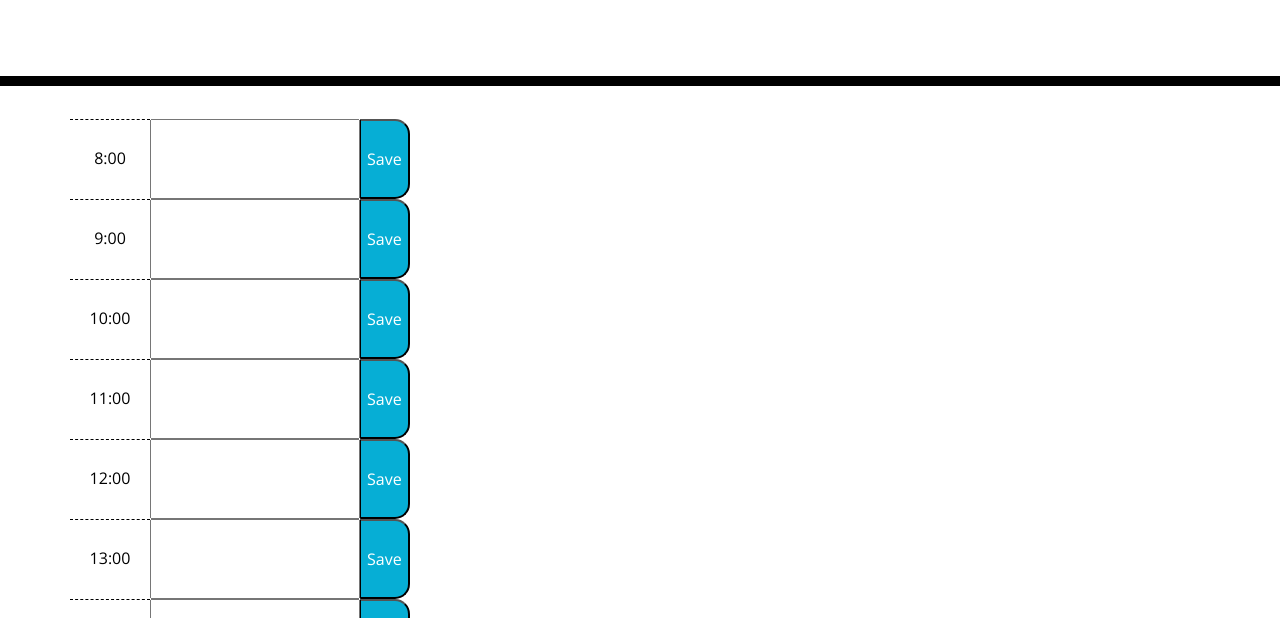
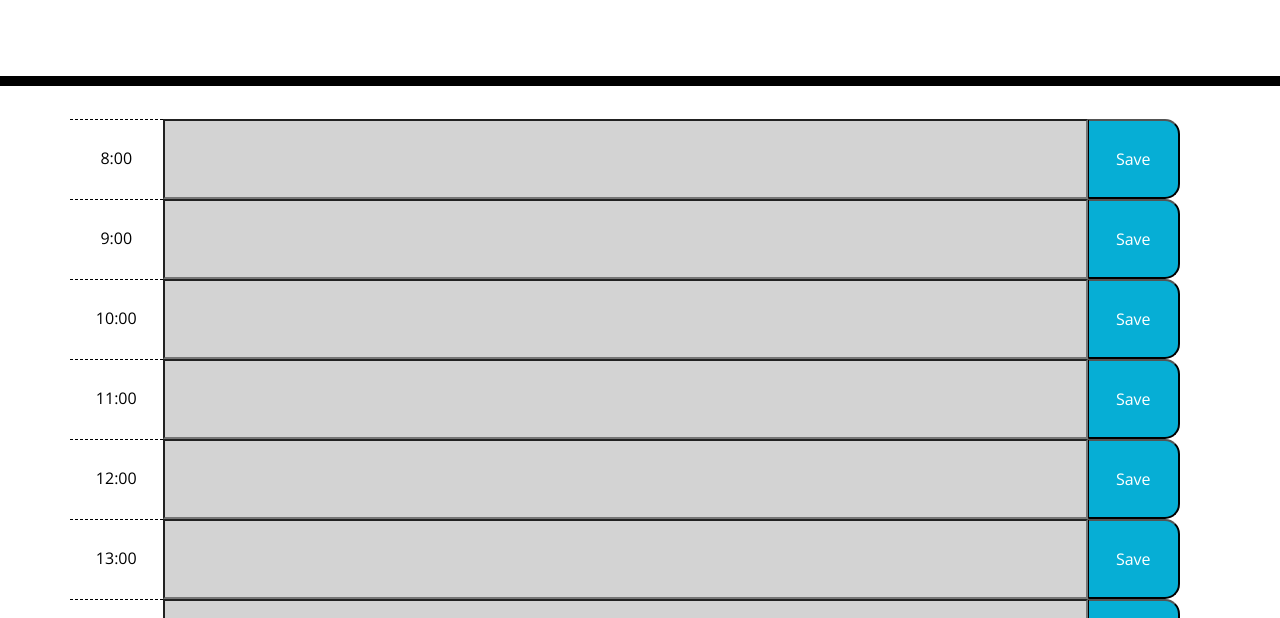
Before and after one commit to hkfernandez/daily_schedule, a plain HTML site: page index.html in a window 1280 px wide. Shown: the part 182-800 px from the top of the page. Drawn offline with nearby package versions, Linux system fonts and the light colour scheme.

Commit message:
bootsttrap classed added for coulmns to make sizing correct

```diff
--- a/assets/script.js
+++ b/assets/script.js
@@ -1,36 +1,3 @@
-/*
-$ assign id to the main container  - hoursInTheDay
-
-$ loop to generate time slots
-    time slots will contain a time, an event and a save button
-    loop 11 times to create values from 8 to 18
-    create a div .&#timeslot[time]
-    create a div and append to .timeslot[time]
-        .#time - set text to time
-        .# eventInput
-        .# saveBtn
-
-$pull values from local storage when loading
-    if they don't exist
-        create an object
-        loop to populate with time slot value keys
-        JSON.strigify and save time keys with blank values to local storage
-    if the do exit
-        JSON.parse and loop through time slots to populate events with existing values
-$add an event listener to the save button to save event value to local storage
-    retreieve the data object from local storage
-    JSON.parse data to turn it into an object
-    add the data to the correct time slot ksy
-    JSON.stringify the object and push it back to local storage
-capture the time of day
-use the time of day to update classes to modify event colors
-    set interval for one minute to run a function
-        if input attribute data-inputTime value > current time set class to afterCurrentTime
-        if < currentTime set class to beforeCurrentTime
-        else set to eventCurrentTime
-
-*/
-
 var mainDiv = $(".container");
 var currentHour = dayjs ().format('HH');
 
@@ -43,18 +10,24 @@ function createTimeSlots (){
 
         var time = $("<span>").attr("id","time"+[i]);
         $(time).text([i]+":00");
-        $(time).attr("class", "hour");
+        $(time).attr("class", "hour col-1");
         $(timeSlot).append(time);
 
         var eventInput = $("<input>").attr("id","eventInput"+[i]);
         $(eventInput).val(events[i]);
         console.log(events[i]);
-        $(eventInput).attr("class", "textarea");
+        if (currentHour > i) {
+            $(eventInput).attr("class", "textarea past col-10");
+        } else if (currentHour < i) {
+            $(eventInput).attr("class", "textarea future col-10");
+        } else {
+            $(eventInput).attr("class", "textarea present col-10");
+        }
         $(timeSlot).append(eventInput);
 
         var saveBtn = $("<button>").attr("id",[i]);
         $(saveBtn).text("Save");
-        $(saveBtn).attr("class", "saveBtn");
+        $(saveBtn).attr("class", "saveBtn col-1");
         $(timeSlot).append(saveBtn);
     }
 }
@@ -75,20 +48,9 @@ function pushLocalStorageEvents (events){
 // event listener for save button
 $(".saveBtn").on("click", function () {
     var btnId = $(this).attr("id");
-    console.log(btnId);
     var selectedInput = $(this).prev();
     var inputText = $(selectedInput).val();
     var events = pullLocalStorageEvents();
     events[btnId] = inputText;
     pushLocalStorageEvents(events);
-    console.log(events);
 });
-
-
-
-
-// test
-// var events = pullLocalStorageEvents();
-// pushLocalStorageEvents();
-// var events = pullLocalStorageEvents();
-// console.log(events);
--- a/assets/style.css
+++ b/assets/style.css
@@ -41,6 +41,7 @@ textarea{
   border-top: 1px solid white;
   width: 100%;
 }
+
  .hour {
   background-color: #ffffff;
   color: #000000;
```
